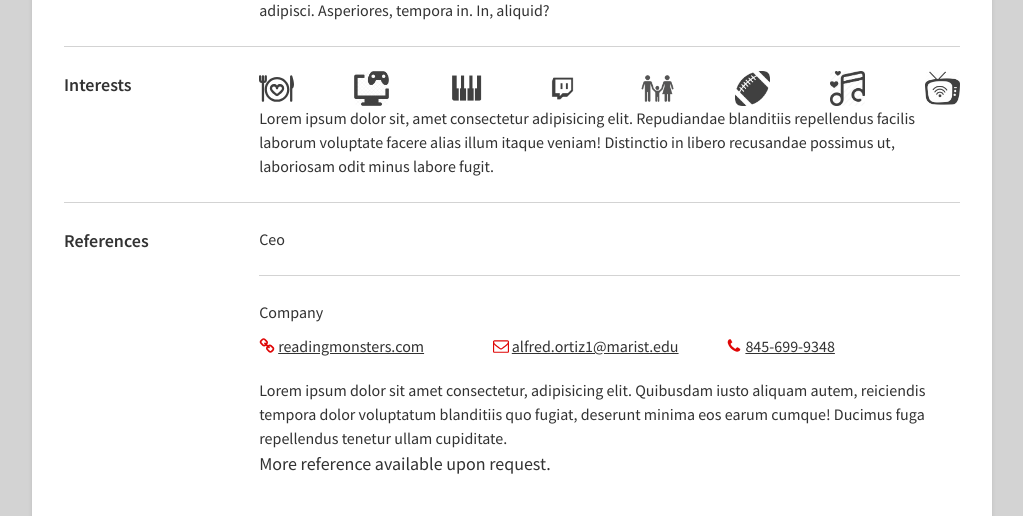
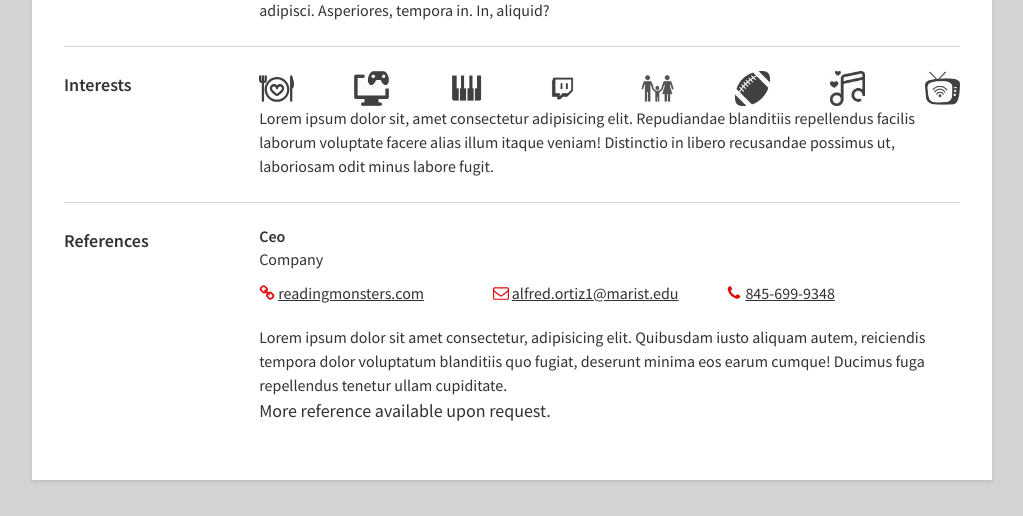
Before and after one commit to AlfyCodes/cmpt-221-labs, a Flask app: template lab2/Resume Project/templates/resume.html in a window 1280 px wide. Shown: the part 1491-2007 px from the top of the page, without its empty margins (128-1151 px from the left). Run offline with Flask 2, Linux system fonts and the light colour scheme; the template is opened without the code that fills it, so the values that code supplies are empty; some libraries are stand-ins or nearby versions.

Commit message:
Fix class call in References section

```diff
--- a/lab2/Resume Project/templates/resume.html
+++ b/lab2/Resume Project/templates/resume.html
@@ -213,7 +213,7 @@
         <section>
             <div class="section_title">References</div>
             <div>
-                <div class="job">Ceo</div>
+                <div class="job_company">Ceo</div>
                 <div class="job_title">Company</div>
                 <!--***Start of Links***-->
                 <div class="links">
```
